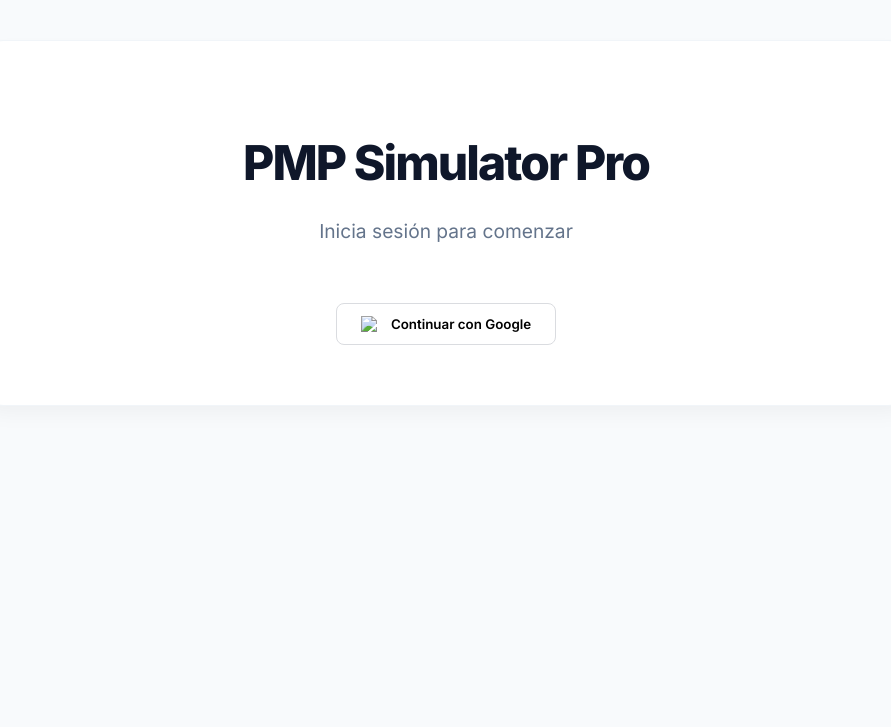
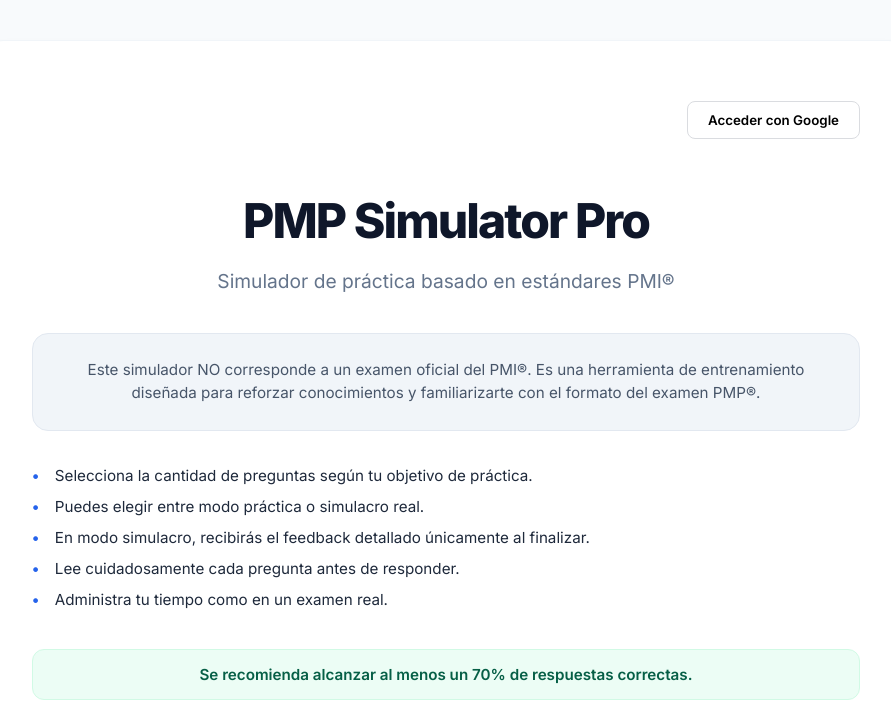
Before and after one commit to faldunero/pmp, a plain HTML site: page index.html in a window 1280 px wide. Shown: the top 727 px of the page, without its empty margins (194-1085 px from the left). Drawn offline with Linux system fonts and the light colour scheme; no server answers.

Commit message:
actualización integracion login google

```diff
--- a/index.html
+++ b/index.html
@@ -18,15 +18,12 @@
         body { background-color: var(--bg); margin: 0; display: flex; justify-content: center; padding: 40px 20px; color: #1e293b; }
         .main-container { width: 100%; max-width: 950px; background: white; border-radius: 32px; padding: 60px; box-shadow: var(--card-shadow); border: 1px solid #f1f5f9; }
 
-        /* Estilos de la pantalla de Login */
-        #login-screen { display: flex; flex-direction: column; align-items: center; justify-content: center; text-align: center; }
+        /* Estilo para botón de login rápido si no hay sesión */
         .btn-google {
-            display: flex; align-items: center; gap: 12px; background: white; border: 1px solid #dadce0;
-            padding: 12px 24px; border-radius: 8px; font-weight: 600; cursor: pointer; transition: 0.2s; margin-top: 20px;
+            background: white; border: 1px solid #dadce0; padding: 10px 20px;
+            border-radius: 8px; font-weight: 600; cursor: pointer; margin-bottom: 20px;
         }
-        .btn-google:hover { background: #f8f9fa; }
 
-        /* Tu diseño original */
         h1 { font-size: 3rem; font-weight: 800; color: var(--pmi-blue); text-align: center; letter-spacing: -0.04em; margin-bottom: 8px; }
         .subtitle { text-align: center; color: #64748b; font-size: 1.2rem; margin-bottom: 40px; }
         .disclaimer-elegant { background: #f1f5f9; border-radius: 16px; padding: 25px; margin-bottom: 35px; border: 1px solid #e2e8f0; text-align: center; font-size: 0.95rem; line-height: 1.5; color: #475569; }
@@ -40,9 +37,7 @@
         .btn-option:hover { border-color: var(--accent); color: var(--accent); background: #f0f7ff; }
         .btn-featured { grid-column: 1 / -1; background: var(--pmi-blue); color: white; border: none; font-size: 1.1rem; padding: 24px; border-radius: 16px; cursor: pointer; font-weight: 700; margin-top: 10px; }
 
-        /* Control de pantallas */
-        #home-screen, #quiz-area, #report-area, #break-area, #login-screen { display: none; }
-
+        #quiz-area, #report-area, #break-area { display: none; }
         .top-bar { display: flex; justify-content: space-between; align-items: center; margin-bottom: 30px; }
         .timer-pill { background: #f1f5f9; padding: 8px 16px; border-radius: 100px; font-weight: 700; font-family: monospace; }
         .progress-rail { width: 100%; height: 6px; background: #f1f5f9; border-radius: 10px; margin-bottom: 40px; }
@@ -63,16 +58,12 @@
 <body>
 
 <div class="main-container">
-    <div id="login-screen">
-        <h1>PMP Simulator Pro</h1>
-        <p class="subtitle">Inicia sesión para comenzar</p>
-        <button class="btn-google" onclick="login()">
-            <img src="https://www.gstatic.com/firebasejs/ui/2.0.0/images/auth/google.svg" width="18">
-            Continuar con Google
-        </button>
-    </div>
+    <div id="home-screen">
+        <div id="auth-header" style="text-align: right; display: none;">
+            <button class="btn-google" id="btn-login" onclick="login()">Acceder con Google</button>
+            <span id="user-info" style="font-weight: 600; font-size: 0.9rem; color: var(--accent);"></span>
+        </div>
 
-    <div id="home-screen">
         <h1>PMP Simulator Pro</h1>
         <p class="subtitle">Simulador de práctica basado en estándares PMI®</p>
         <div class="disclaimer-elegant">
@@ -134,10 +125,10 @@
 </div>
 
 <script>
-    // CONFIGURACIÓN CORREGIDA CON AUTHDOMAIN
+    // 2. CONFIGURACIÓN ACTUALIZADA (CORRIGE EL ERROR DE API KEY)
     const firebaseConfig = {
         apiKey: "AIzaSyBnd8g4h0-H9IsSWH4TciiZ5LgJJhmtqis",
-        authDomain: "pmp-simulator-pro-c656a.firebaseapp.com",
+        authDomain: "pmp-simulator-pro-c656a.firebaseapp.com", // ESTA ES LA LÍNEA QUE FALTA
         projectId: "pmp-simulator-pro-c656a"
     };
 
@@ -146,22 +137,27 @@
     const auth = firebase.auth();
     const provider = new firebase.auth.GoogleAuthProvider();
 
-    // Lógica de Autenticación
+    // Gestión de Sesión
     function login() {
         auth.signInWithPopup(provider).catch(err => alert("Error: " + err.message));
     }
 
     auth.onAuthStateChanged(user => {
+        const header = document.getElementById('auth-header');
+        const loginBtn = document.getElementById('btn-login');
+        const userInfo = document.getElementById('user-info');
+
+        header.style.display = 'block';
         if (user) {
-            document.getElementById('login-screen').style.display = 'none';
-            document.getElementById('home-screen').style.display = 'block';
+            loginBtn.style.display = 'none';
+            userInfo.innerText = "Hola, " + user.displayName;
         } else {
-            document.getElementById('login-screen').style.display = 'flex';
-            document.getElementById('home-screen').style.display = 'none';
+            loginBtn.style.display = 'inline-block';
+            userInfo.innerText = "";
         }
     });
 
-    // Lógica del Simulador (Tu código original intacto)
+    // --- EL RESTO DE TU CÓDIGO SE MANTIENE INTACTO ---
     let qSet = [], idx = 0, userChoices = {}, segs = 0, timer, breakTimer, breakSecs = 600;
 
     async function empezar(n) {
```
